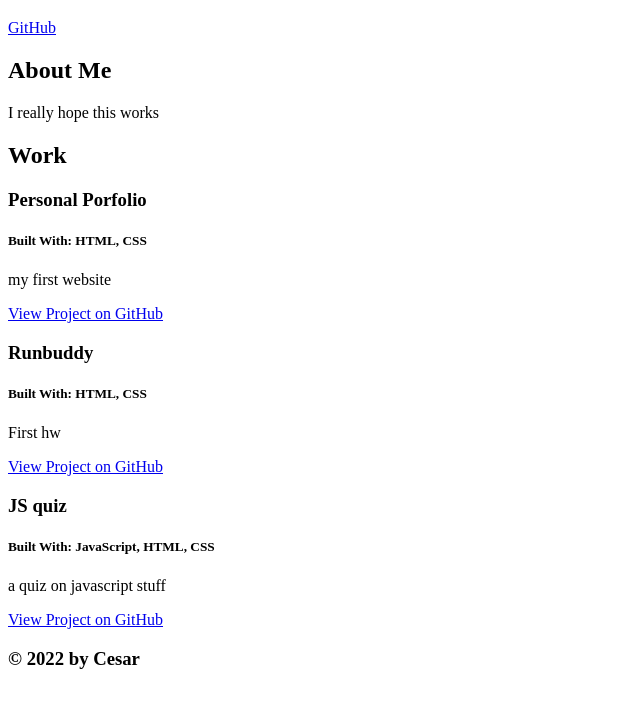
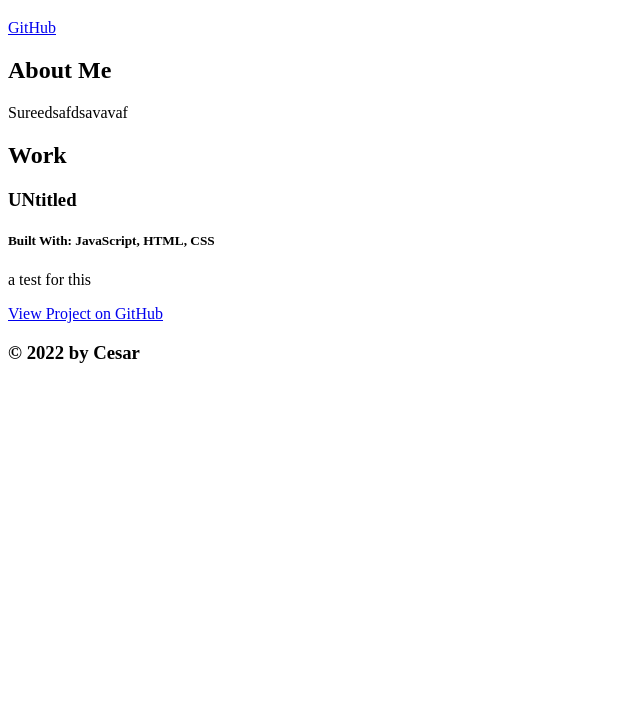
Before and after one commit to cesarsiguencia/portfolio-generator, a website: page index.html in a window 1280 px wide. Shown: the part 61-768 px from the top of the page, without its empty margins (0-640 px from the left). Drawn offline with Linux system fonts and the light colour scheme.

Commit message:
saving latest work to repo

```diff
--- a/index.html
+++ b/index.html
@@ -17,11 +17,12 @@
         </nav>
       </div>
     </header>
+
     <main class="container my-5">
 
     <section class="my-3" id="about">
       <h2 class="text-dark bg-primary p-2 display-inline-block">About Me</h2>
-      <p>I really hope this works</p>
+      <p>Sureedsafdsavavaf</p>
     </section>
 
 
@@ -29,35 +30,15 @@
       <h2 class="text-dark bg-primary p-2 display-inline-block">Work</h2>
       <div class="flex-row justify-space-between">
 
-      <div class="col-12 mb-2 bg-dark text-light p-3 flex-column">
-        <h3 class="portfolio-item-title text-light">Personal Porfolio</h3>
-        <h5 class="portfolio-languages">
-          Built With:
-          HTML, CSS
-        </h5>
-        <p>my first website</p>
-        <a href="okay" class="btn mt-auto"><i class="fab fa-github mr-2"></i>View Project on GitHub</a>
-      </div>
-
 
         <div class="col-12 col-md-6 mb-2 bg-dark text-light p-3 flex-column">
-          <h3 class="portfolio-item-title text-light">Runbuddy</h3>
-          <h5 class="portfolio-languages">
-            Built With:
-            HTML, CSS
-          </h5>
-          <p>First hw</p>
-          <a href="sur" class="btn mt-auto"><i class="fab fa-github mr-2"></i>View Project on GitHub</a>
-        </div>
-
-        <div class="col-12 col-md-6 mb-2 bg-dark text-light p-3 flex-column">
-          <h3 class="portfolio-item-title text-light">JS quiz</h3>
+          <h3 class="portfolio-item-title text-light">UNtitled</h3>
           <h5 class="portfolio-languages">
             Built With:
             JavaScript, HTML, CSS
           </h5>
-          <p>a quiz on javascript stuff</p>
-          <a href="maybe" class="btn mt-auto"><i class="fab fa-github mr-2"></i>View Project on GitHub</a>
+          <p>a test for this</p>
+          <a href="notrequired" class="btn mt-auto"><i class="fab fa-github mr-2"></i>View Project on GitHub</a>
         </div>
 
       </div>
--- a/src/page-template.js
+++ b/src/page-template.js
@@ -1,4 +1,4 @@
-// create the about section, IF USER WANTS THE ABOUT SECTION, IT WILL GENERATE AND BE CALLED IN THE HTML, under the MAIN section in this case
+// create the ABOUT section, IF USER WANTS THE ABOUT SECTION, IT WILL GENERATE AND BE CALLED IN THE HTML, under the MAIN section in this case
 
 const generateAbout = aboutText => {
   if (!aboutText) {
@@ -12,6 +12,8 @@ const generateAbout = aboutText => {
     </section>
   `;
 };
+
+//WHERE OUR PROJECTS ARE BEING GENERATED, split into featured and non featured projects
 
 const generateProjects = projectsArr => {
   // get array of just featured projects
@@ -150,6 +152,7 @@ module.exports = templateData => {
         </nav>
       </div>
     </header>
+
     <main class="container my-5">
           ${generateAbout(about)}
           ${generateProjects(projects)}
```
Also changed, not shown: app.js (+7 -7 lines).
